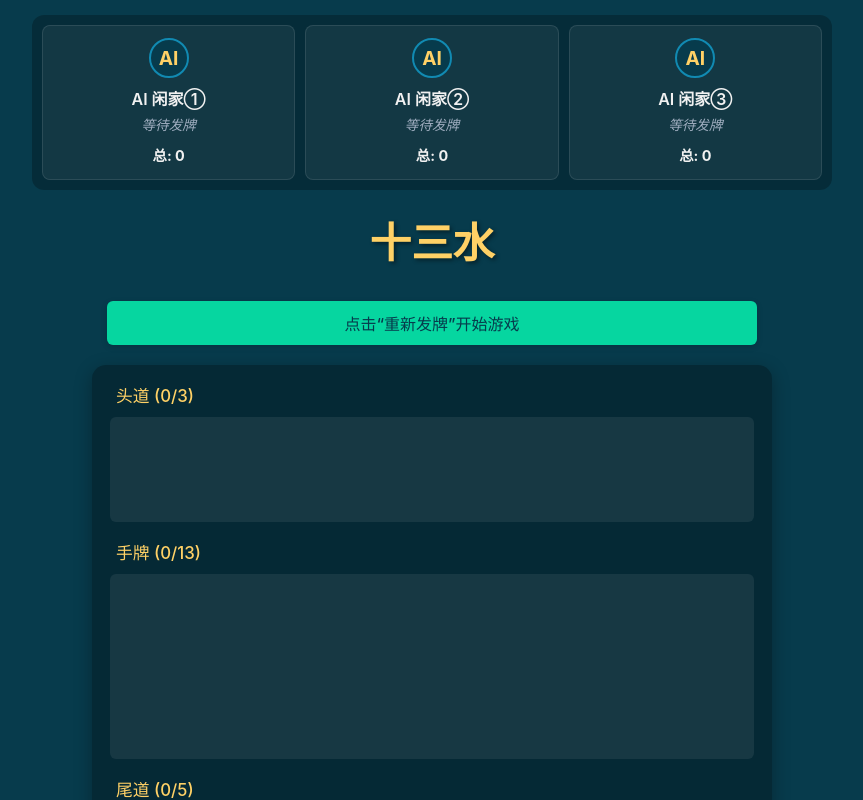
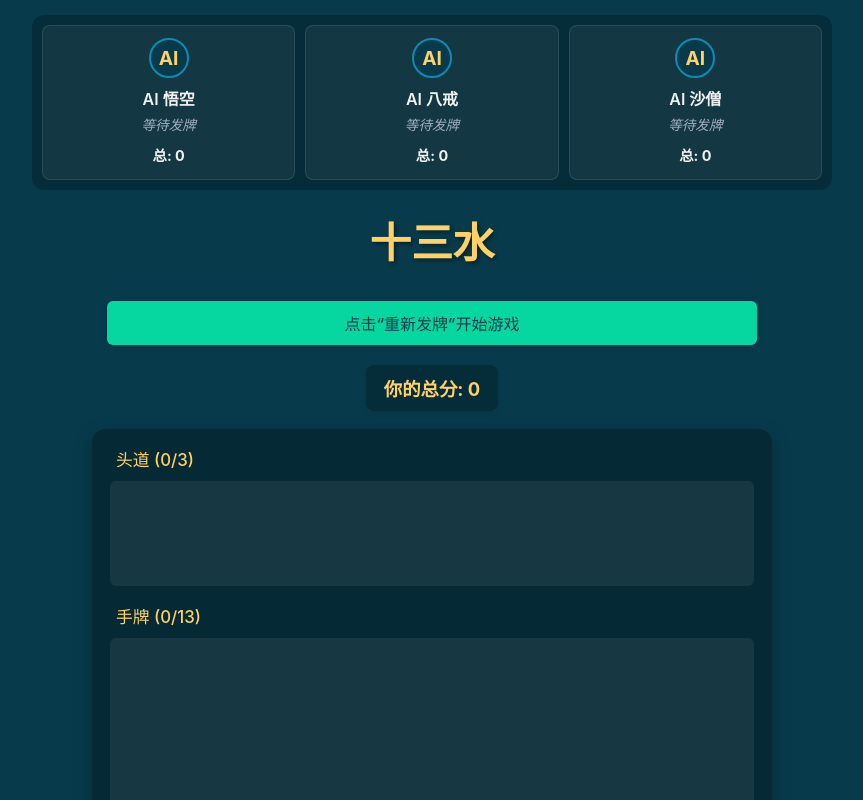
Before and after one commit to wen952555/sss, a React (Create React App) app in the folder frontend/: page / in a window 1280 px wide. Shown: the top 800 px of the page, without its empty margins (208-1071 px from the left). Built offline with nearby package versions, Linux system fonts and the light colour scheme.

Commit message:
Update App.js

```diff
--- a/frontend/src/App.js
+++ b/frontend/src/App.js
@@ -7,10 +7,10 @@ import { API_BASE_URL } from './config';
 import { mapBackendCardsToFrontendCards } from './logic/card';
 import { evaluateHand, compareEvaluatedHands, HAND_TYPE_NAMES } from './logic/handEvaluator';
 import { findBestThirteenWaterArrangement } from './logic/thirteenWaterAI';
+import { calculateAllPlayerScores } from './logic/scoreCalculator'; // 引入计分逻辑
 import './App.css';
 
 const DROPPABLE_IDS_PLAYER_PREFIX = "player_";
-// const DROPPABLE_AREAS = ['TOP', 'MIDDLE', 'BOTTOM']; // 此行已被移除，因为未被使用
 
 const HAND_FIXED_CAPACITIES = {
   TOP: 3,
@@ -26,28 +26,31 @@ const createInitialPlayerState = (id, name, isAI = false) => ({
   initial13Cards: [],
   isArranged: false,
   isThinking: false,
-  finalArrangement: null, // {topEval, middleEval, bottomEval}
-  isMisArranged: false, // 仅对真人玩家有意义
-  score: 0,
+  finalArrangement: null,
+  isMisArranged: false,
+  score: 0, // 玩家当前总分 (多局累加)
+  roundScore: 0, // 本局得分
+  comparisonResults: {}, // 对其他玩家的比牌详情 { opponentId: { score, details } }
 });
 
 const HUMAN_PLAYER_ID = 'human_player_0';
 
 function App() {
-  const [players, setPlayers] = useState([
+  const [players, setPlayers] = useState(() => [ // 使用函数初始化以避免不必要的重渲染
     createInitialPlayerState(HUMAN_PLAYER_ID, '你'),
-    createInitialPlayerState('ai_player_1', 'AI 闲家①', true),
-    createInitialPlayerState('ai_player_2', 'AI 闲家②', true),
-    createInitialPlayerState('ai_player_3', 'AI 闲家③', true),
+    createInitialPlayerState('ai_player_1', 'AI 悟空', true),
+    createInitialPlayerState('ai_player_2', 'AI 八戒', true),
+    createInitialPlayerState('ai_player_3', 'AI 沙僧', true),
   ]);
 
-  const humanPlayer = players.find(p => !p.isAI);
+  const humanPlayer = players.find(p => p.id === HUMAN_PLAYER_ID);
   const aiPlayers = players.filter(p => p.isAI);
 
   const [humanMiddleHandLabel, setHumanMiddleHandLabel] = useState('手牌');
   const [isLoadingDeal, setIsLoadingDeal] = useState(false);
   const [gameMessage, setGameMessage] = useState('点击“重新发牌”开始游戏');
-  const [allPlayersReadyForCompare, setAllPlayersReadyForCompare] = useState(false);
+  const [allPlayersArranged, setAllPlayersArranged] = useState(false); // 所有玩家是否都已摆好牌
+  const [comparisonPhaseDone, setComparisonPhaseDone] = useState(false); // 比牌阶段是否已完成
 
   const getPlayerDroppableId = (playerId, areaKey) => `${DROPPABLE_IDS_PLAYER_PREFIX}${playerId}_${areaKey}`;
 
@@ -75,8 +78,8 @@ function App() {
             const middleEval = evaluateHand(newCards.MIDDLE);
             const bottomEval = evaluateHand(newCards.BOTTOM);
             finalEval = { topEval, middleEval, bottomEval };
-
-            if (compareEvaluatedHands(topEval, middleEval) > 0 || compareEvaluatedHands(middleEval, bottomEval) > 0) {
+            // 仅对真人玩家检查倒水，AI默认不倒水
+            if (!p.isAI && (compareEvaluatedHands(topEval, middleEval) > 0 || compareEvaluatedHands(middleEval, bottomEval) > 0)) {
               misArranged = true;
             }
           }
@@ -86,7 +89,7 @@ function App() {
             cards: newCards,
             isArranged: isFullyArrangedNow,
             finalArrangement: finalEval,
-            isMisArranged: misArranged,
+            isMisArranged: misArranged, // AI的 isMisArranged 应始终为 false
             isThinking: false,
           };
         }
@@ -95,33 +98,36 @@ function App() {
     });
   }, []);
 
-
   useEffect(() => {
     if (!humanPlayer) return;
     const isHumanArranged = checkPlayerFullyArranged(humanPlayer);
     setHumanMiddleHandLabel(isHumanArranged ? '中道' : '手牌');
 
-    if (isHumanArranged) {
+    if (isHumanArranged && !comparisonPhaseDone) { // 只有在比牌前才提示
       if (humanPlayer.isMisArranged) {
         setGameMessage("注意：你的牌型组合错误（倒水）！");
       } else {
-        setGameMessage("你的牌已摆好！等待AI...");
+        const allDone = players.every(p => p.isArranged);
+        if (allDone) {
+            setGameMessage("所有玩家已准备就绪！点击“开始比牌”进行结算。");
+        } else {
+            setGameMessage("你的牌已摆好！等待AI...");
+        }
       }
     }
-  }, [humanPlayer, checkPlayerFullyArranged]);
+  }, [humanPlayer, players, checkPlayerFullyArranged, comparisonPhaseDone]);
 
   useEffect(() => {
     const allArranged = players.every(p => p.isArranged);
-    setAllPlayersReadyForCompare(allArranged);
-    if (allArranged && players.length > 0 && players.some(p => p.initial13Cards.length > 0)) {
-      setGameMessage("所有玩家已准备就绪！可以进行比牌。");
-    }
+    setAllPlayersArranged(allArranged);
+    // 比牌按钮的显示逻辑会处理 gameMessage
   }, [players]);
 
   const handleDealNewHand = async () => {
     setIsLoadingDeal(true);
     setGameMessage('正在为所有玩家发牌...');
-    setAllPlayersReadyForCompare(false);
+    setAllPlayersArranged(false);
+    setComparisonPhaseDone(false); // 重置比牌阶段状态
 
     try {
       const dealPromises = players.map(player =>
@@ -134,17 +140,19 @@ function App() {
 
       const updatedPlayersData = players.map((player, index) => {
         const dealResult = results[index];
+        const baseState = createInitialPlayerState(player.id, player.name, player.isAI);
         if (dealResult.success && dealResult.hand) {
           const dealtCards = mapBackendCardsToFrontendCards(dealResult.hand);
           return {
-            ...createInitialPlayerState(player.id, player.name, player.isAI),
+            ...baseState,
+            score: player.score, // 保留上一局的总分
             initial13Cards: [...dealtCards],
-            cards: { ...createInitialPlayerState().cards, MIDDLE: player.isAI ? [] : dealtCards },
+            cards: { ...baseState.cards, MIDDLE: player.isAI ? [] : dealtCards },
             isThinking: player.isAI,
           };
         }
         console.error(`Failed to deal cards for ${player.name}`, dealResult.message);
-        return {...player, initial13Cards:[], cards: createInitialPlayerState().cards };
+        return {...baseState, score: player.score }; // 发牌失败则清空手牌但保留总分
       });
       setPlayers(updatedPlayersData);
       setGameMessage('发牌完毕！请你理牌，AI正在理牌...');
@@ -177,17 +185,14 @@ function App() {
         console.error(`AI ${aiPlayerId} failed to arrange hand.`);
         setPlayers(prev => prev.map(p => p.id === aiPlayerId ? { ...p, isThinking: false, isArranged: false } : p));
       }
-    }, 500 + Math.random() * 1500);
+    }, 300 + Math.random() * 1200);
   }, [evaluateAndSetPlayerArrangement]);
 
-
-  useEffect(() => {
-    // 初始加载时不自动发牌
-  }, []);
+  useEffect(() => { /* 初始不发牌 */ }, []);
 
   const onDragEnd = (result) => {
     const { source, destination } = result;
-    if (!destination || !humanPlayer) return;
+    if (!destination || !humanPlayer || comparisonPhaseDone) return; // 比牌后不能再拖拽
 
     const sourceDroppableId = source.droppableId;
     const destDroppableId = destination.droppableId;
@@ -226,22 +231,22 @@ function App() {
   };
 
   const handleHumanPlayerAISort = () => {
-    if (!humanPlayer || humanPlayer.isArranged || humanPlayer.isThinking) return;
+    if (!humanPlayer || humanPlayer.isArranged || humanPlayer.isThinking || comparisonPhaseDone) return;
 
-    const allHumanCards = [
+    const currentCardsInPlay = [
       ...humanPlayer.cards.TOP,
       ...humanPlayer.cards.MIDDLE,
       ...humanPlayer.cards.BOTTOM,
     ].filter(Boolean);
 
-    let cardsToArrange = allHumanCards;
-    if (allHumanCards.length !== 13) {
-      const collectedCards = humanPlayer.initial13Cards;
-      if (!collectedCards || collectedCards.length !== 13) {
+    let cardsToArrange = currentCardsInPlay;
+    if (currentCardsInPlay.length !== 13) { // 如果牌没有全部在牌道中，则从初始手牌取
+      const initialCards = humanPlayer.initial13Cards;
+      if (!initialCards || initialCards.length !== 13) {
         setGameMessage("无法收集齐13张牌进行AI辅助！请先发牌。");
         return;
       }
-      cardsToArrange = [...collectedCards];
+      cardsToArrange = [...initialCards]; // 使用初始牌进行排序
     }
 
     setPlayers(prev => prev.map(p => p.id === HUMAN_PLAYER_ID ? { ...p, isThinking: true, cards: {TOP:[], MIDDLE:[], BOTTOM:[]} } : p));
@@ -258,7 +263,36 @@ function App() {
       setGameMessage("您的牌型组合错误（倒水），请调整！");
       return;
     }
+    // 标记真人玩家已确认，但主要依赖 allPlayersArranged 状态
+    setPlayers(prev => prev.map(p => p.id === HUMAN_PLAYER_ID ? {...p, confirmed: true} : p)); // 可选状态
     setGameMessage("你的牌已确认！等待其他AI玩家...");
+  };
+
+  const handleStartCompare = () => {
+    if (!allPlayersArranged) {
+      setGameMessage("尚有玩家未完成理牌！");
+      return;
+    }
+    setGameMessage("正在计算比牌结果...");
+    setComparisonPhaseDone(true); // 标记比牌阶段完成
+
+    const playersAfterComparison = calculateAllPlayerScores(players, HAND_TYPE_NAMES);
+
+    // 更新每个玩家的总分，并将本轮得分暂存或显示
+    const updatedPlayersWithTotalScore = playersAfterComparison.map(p => ({
+        ...p,
+        score: p.score, // calculateAllPlayerScores 返回的是本轮得分，需要累加
+        roundScore: p.score, // 暂存本轮得分
+        comparisonDetails: p.comparisonResults // comparisonResults 存储对战详情
+    }));
+
+    setPlayers(updatedPlayersWithTotalScore);
+
+    // 构建一个简单的结果摘要到 gameMessage
+    const summary = updatedPlayersWithTotalScore.map(p =>
+      `${p.name}: ${p.roundScore >= 0 ? '+' : ''}${p.roundScore} 水 (总: ${p.score})`
+    ).join(' | ');
+    setGameMessage(`比牌结束！ ${summary}`);
   };
 
   if (!humanPlayer) return <div className="app-container"><p>正在加载玩家数据...</p></div>;
@@ -280,9 +314,17 @@ function App() {
         />
 
         <h1 className="game-title">十三水</h1>
-        {gameMessage && <p className={`game-message ${humanPlayer.isMisArranged && humanPlayer.isArranged ? 'error' : ''}`}>{gameMessage}</p>}
+        {gameMessage && <p className={`game-message ${humanPlayer.isMisArranged && humanPlayer.isArranged && !comparisonPhaseDone ? 'error' : ''}`}>{gameMessage}</p>}
 
-        <div className={`game-board ${humanPlayer.isMisArranged && humanPlayer.isArranged ? 'misarranged-board' : ''}`}>
+        {humanPlayer && typeof humanPlayer.score === 'number' && ( // 总是显示总分
+            <div className="player-score-display">
+                你的总分: {humanPlayer.score > 0 ? '+' : ''}{humanPlayer.score}
+                {humanPlayer.roundScore !== undefined && comparisonPhaseDone &&
+                    ` (本局: ${humanPlayer.roundScore > 0 ? '+' : ''}${humanPlayer.roundScore})`}
+            </div>
+        )}
+
+        <div className={`game-board ${humanPlayer.isMisArranged && humanPlayer.isArranged && !comparisonPhaseDone ? 'misarranged-board' : ''}`}>
           <HandArea
             droppableId={getPlayerDroppableId(HUMAN_PLAYER_ID, 'TOP')}
             title={`头道 (${humanTopCurrentCount}/${HAND_FIXED_CAPACITIES.TOP})`}
@@ -313,23 +355,45 @@ function App() {
           <button
             className="game-button"
             onClick={handleHumanPlayerAISort}
-            disabled={isLoadingDeal || humanPlayer.isArranged || humanPlayer.isThinking}
+            disabled={isLoadingDeal || humanPlayer.isArranged || humanPlayer.isThinking || comparisonPhaseDone}
           >
             {humanPlayer.isThinking && humanPlayer.id === HUMAN_PLAYER_ID ? 'AI理牌中...' : 'AI帮我理牌'}
           </button>
           <button
             className="game-button"
             onClick={handleConfirmHand}
-            disabled={isLoadingDeal || !humanPlayer.isArranged || (humanPlayer.isMisArranged && humanPlayer.isArranged) || allPlayersReadyForCompare}
+            disabled={isLoadingDeal || !humanPlayer.isArranged || (humanPlayer.isMisArranged && humanPlayer.isArranged) || allPlayersArranged || comparisonPhaseDone}
           >
             确定牌型
           </button>
         </div>
-        {allPlayersReadyForCompare &&
-            <button className="game-button compare-all-button" onClick={() => alert("比牌逻辑待实现！")}>
+
+        {allPlayersArranged && !comparisonPhaseDone && (
+            <button className="game-button compare-all-button" onClick={handleStartCompare}>
                 开始比牌！
             </button>
-        }
+        )}
+
+        {comparisonPhaseDone && humanPlayer && humanPlayer.comparisonResults && (
+          <div className="comparison-results-container">
+            <h2>本局比牌详情</h2>
+            <div className="player-result-detail">
+              <h3>{humanPlayer.name} (本局: {humanPlayer.roundScore > 0 ? '+' : ''}{humanPlayer.roundScore})</h3>
+              <ul>
+                {Object.entries(humanPlayer.comparisonResults).map(([opponentId, result]) => {
+                    const opponent = players.find(p=>p.id === opponentId);
+                    return (
+                        <li key={opponentId}>
+                            <strong>对 {opponent ? opponent.name : opponentId}:</strong> 得分 {result.score > 0 ? '+' : ''}{result.score}
+                            <ul>{result.details.map((d, i) => <li key={i} style={{fontSize:'0.9em', color:'#ccc'}}>{d}</li>)}</ul>
+                        </li>
+                    );
+                })}
+              </ul>
+            </div>
+            {/* 可以选择是否显示AI之间的比牌详情 */}
+          </div>
+        )}
       </div>
     </DragDropContext>
   );
```
